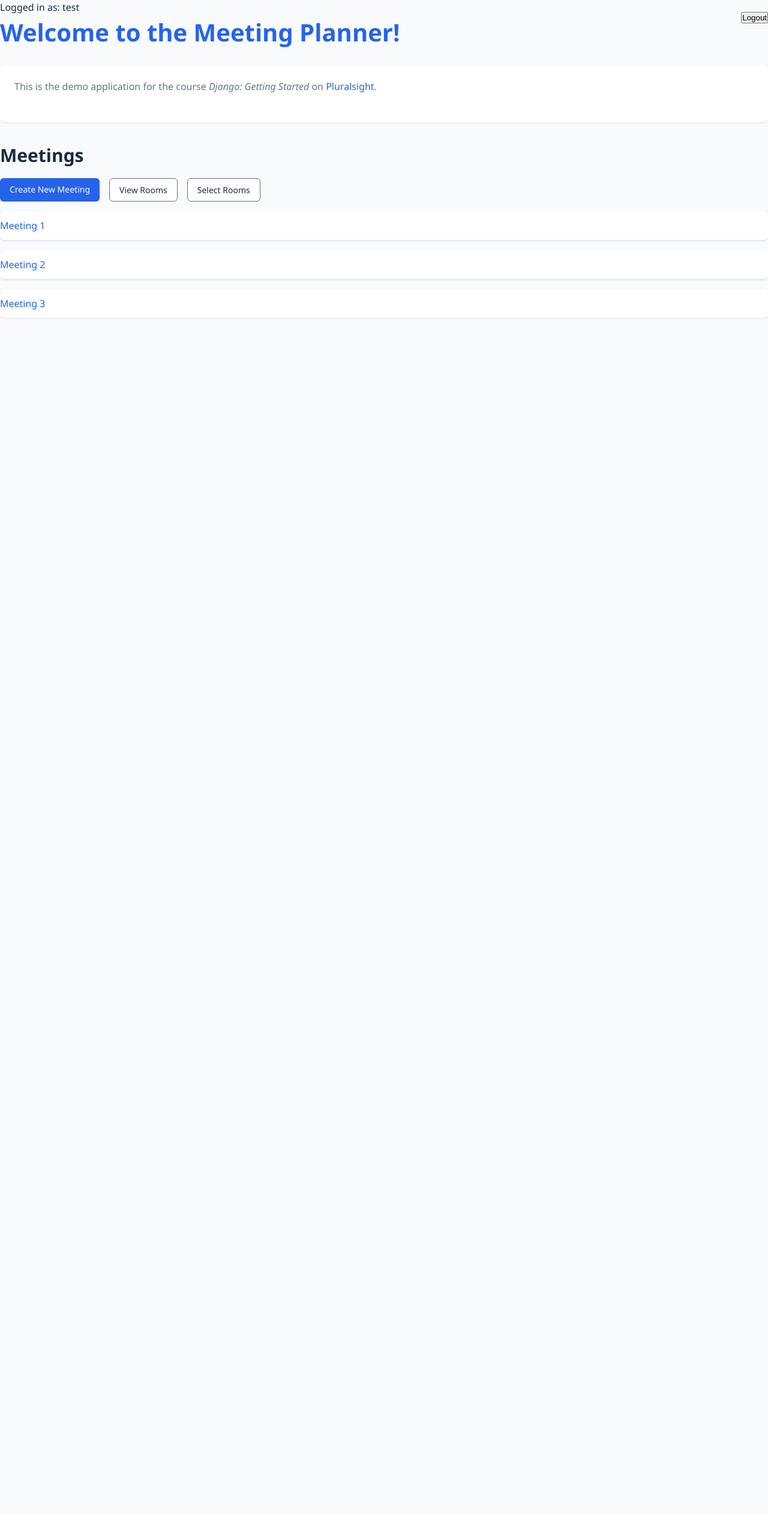
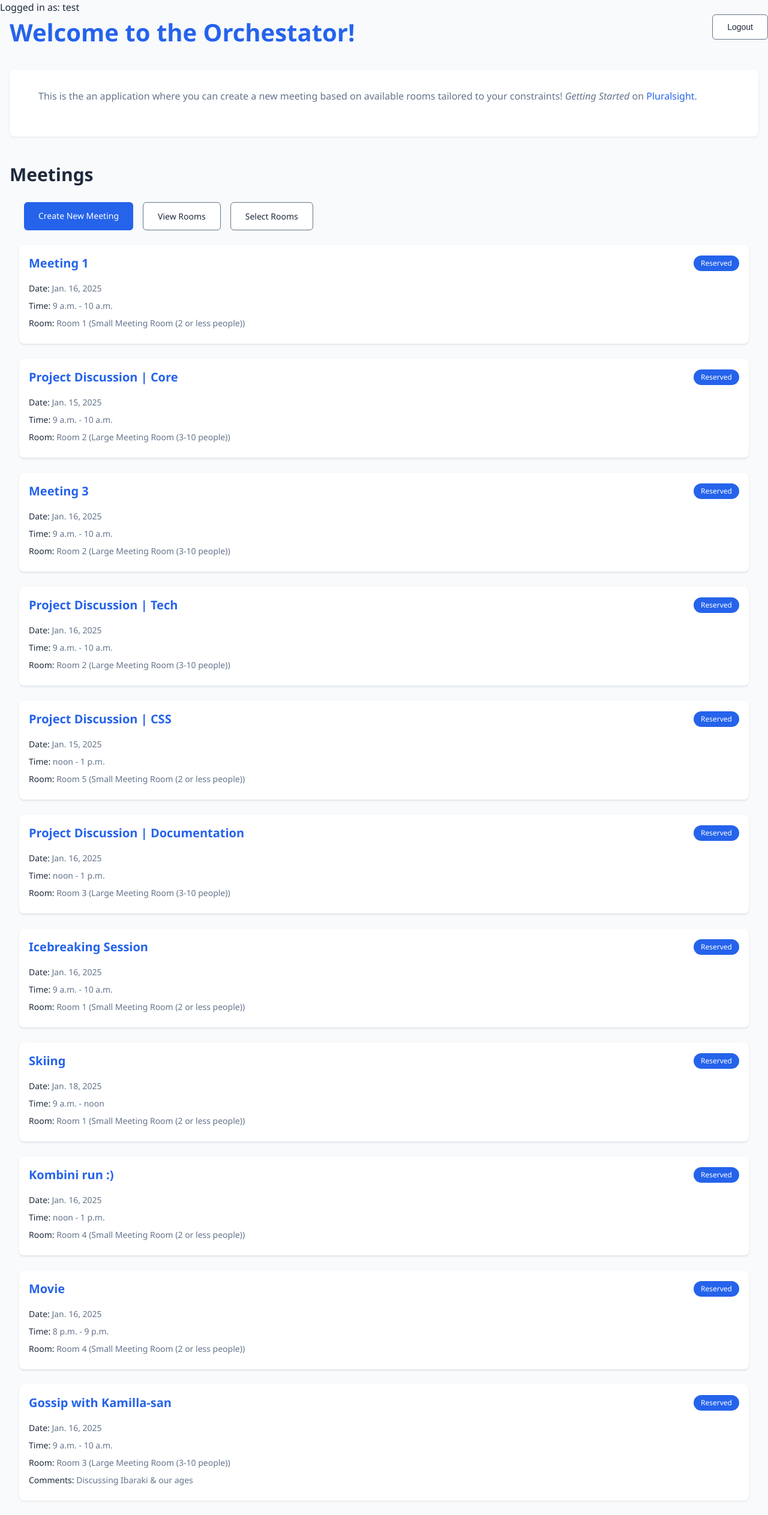
Before and after one commit to Gayatrivk22/meeting_planner, a Django app: page / in a window 1280 px wide. Shown: the whole page at 60% size. Before the commit the page ends 531 px from the top, so only its background shows below. Run offline with Django 4.2, Linux system fonts and the light colour scheme; a user stored in the database is signed in; data comes from the database, SQL or seed files in the repository.

Commit message:
Update models, views, and templates; add new migrations

```diff
--- a/meetings/models.py
+++ b/meetings/models.py
@@ -10,12 +10,41 @@ class Room(models.Model):
     room_number = models.IntegerField()
     capacity = models.IntegerField(default=10, help_text="Maximum number of people")
     is_private = models.BooleanField(default=False)
+
+    # Room types will be determined automatically based on capacity
     ROOM_TYPES = [
-        ('SMALL', 'Small Meeting Room'),
-        ('LARGE', 'Large Meeting Room'),
-        ('CONF', 'Conference Room'),
+        ('SMALL', 'Small Meeting Room (2 or less people)'),
+        ('LARGE', 'Large Meeting Room (3-10 people)'),
+        ('CONF', 'Conference Room (11+ people)'),
     ]
-    room_type = models.CharField(max_length=10, choices=ROOM_TYPES, default='SMALL')
+
+    # Amenities
+    AMENITIES = [
+        ('PROJ', 'Projector'),
+        ('TV', 'TV Screen'),
+        ('WHBD', 'Whiteboard'),
+        ('VC', 'Video Conferencing'),
+        ('PHONE', 'Conference Phone'),
+        ('COFFEE', 'Coffee Machine'),
+        ('WATER', 'Water Dispenser'),
+    ]
+    amenities = models.JSONField(default=list, help_text="List of amenities available in the room")
+
+    @property
+    def room_type(self):
+        if self.capacity <= 2:
+            return 'SMALL'
+        elif self.capacity <= 10:
+            return 'LARGE'
+        else:
+            return 'CONF'
+
+    @property
+    def room_type_display(self):
+        return dict(self.ROOM_TYPES)[self.room_type]
+
+    def __str__(self):
+        return f"{self.name} on floor {self.floor}: room no. {self.room_number}"
 
 
 class Meeting(models.Model):
@@ -33,9 +62,9 @@ class Meeting(models.Model):
 
 class Check(models.Model):
     # Room requirements
-    capacity = models.IntegerField(default=10, help_text="Maximum number of people")
+    capacity = models.IntegerField(default=2, help_text="Number of people")
     is_private = models.BooleanField(default=False)
-    room_type = models.CharField(max_length=10, choices=Room.ROOM_TYPES, default='SMALL')
+    required_amenities = models.JSONField(default=list, help_text="List of required amenities")
 
     # Time requirements
     date = models.DateField(default=datetime.today())
@@ -54,14 +83,17 @@ class Check(models.Model):
         return not meetings.exists()
 
     @staticmethod
-    def find_available_rooms(date, start_time, end_time, capacity, room_type, is_private):
+    def find_available_rooms(date, start_time, end_time, capacity, is_private, required_amenities):
         """Find available rooms that match requirements"""
         # Get all rooms that meet basic requirements
         rooms = Room.objects.filter(
             capacity__gte=capacity,
-            room_type=room_type,
             is_private=is_private
         )
+
+        # Filter rooms by required amenities
+        if required_amenities:
+            rooms = [room for room in rooms if all(amenity in room.amenities for amenity in required_amenities)]
 
         # Check each room's availability
         available_rooms = []
--- a/templates/base.html
+++ b/templates/base.html
@@ -11,7 +11,7 @@
        Logged in as: {{ user.get_username }}
        <form method="post" action="{% url 'logout' %}" style="float:right">
            {% csrf_token %}
-           <button type="submit">Logout</button>
+           <button type="submit" class="btn btn-secondary">Logout</button>
        </form>
     {% else %}
        <a href="{% url 'login' %}">Login</a>
--- a/templates/meetings/new.html
+++ b/templates/meetings/new.html
@@ -9,6 +9,6 @@
         {{ form }}
     </table>
     {% csrf_token %}
-    <button type="submit">Create</button>
+    <button type="submit" class="btn btn-primary">Create</button>
 </form>
 {% endblock %}
--- a/templates/website/welcome.html
+++ b/templates/website/welcome.html
@@ -3,11 +3,11 @@
 {% block title %}Welcome{% endblock %}
 
 {% block content %}
-    <h1>Welcome to the Meeting Planner!</h1>
+    <h1>Welcome to the Orchestator!</h1>
     <div class="card">
         <p>
-            This is the demo application for the course
-            <em>Django: Getting Started</em>
+            This is the an application where you can create a new meeting based on available rooms tailored to your constraints!
+            <em>Getting Started</em>
             on <a href="https://www.pluralsight.com" target="_blank">Pluralsight</a>.
         </p>
     </div>
@@ -23,9 +23,20 @@
         <ul class="list">
             {% for meeting in meetings %}
                 <li class="card">
-                    <a href="{% url 'detail' meeting.id %}">
-                        {{ meeting.title }}
-                    </a>
+                    <div class="meeting-header">
+                        <a href="{% url 'detail' meeting.id %}">
+                            {{ meeting.title }}
+                        </a>
+                        <span class="meeting-status">Reserved</span>
+                    </div>
+                    <div class="meeting-details">
+                        <p><strong>Date:</strong> {{ meeting.date }}</p>
+                        <p><strong>Time:</strong> {{ meeting.start_time }} - {{ meeting.end_time }}</p>
+                        <p><strong>Room:</strong> {{ meeting.room.name }} ({{ meeting.room.room_type_display }})</p>
+                        {% if meeting.comments %}
+                            <p><strong>Comments:</strong> {{ meeting.comments }}</p>
+                        {% endif %}
+                    </div>
                 </li>
             {% endfor %}
         </ul>
--- a/website/static/website/style.css
+++ b/website/static/website/style.css
@@ -58,19 +58,22 @@ h1 {
     font-size: 2.5rem;
     font-weight: 700;
     color: var(--primary);
-    margin-bottom: 1.5rem;
+    margin-bottom: 2rem;
+    padding: 0 1rem;
 }
 
 h2 {
     font-size: 1.875rem;
     font-weight: 600;
     color: var(--text);
-    margin: 2rem 0 1rem;
+    margin: 2.5rem 0 1.5rem;
+    padding: 0 1rem;
 }
 
 p {
     margin-bottom: 1.5rem;
     color: var(--secondary);
+    padding: 0 1rem;
 }
 
 /* Links */
@@ -87,7 +90,7 @@ a:hover {
 /* Buttons */
 .btn {
     display: inline-block;
-    padding: 0.5rem 1rem;
+    padding: 0.75rem 1.5rem;
     border-radius: 0.375rem;
     font-weight: 500;
     text-align: center;
@@ -121,9 +124,9 @@ a:hover {
 .card {
     background-color: var(--surface);
     border-radius: 0.5rem;
-    padding: 1.5rem;
+    padding: 2rem;
     box-shadow: 0 1px 3px rgba(0, 0, 0, 0.1);
-    margin-bottom: 1rem;
+    margin: 0 1rem 1.5rem;
     transition: transform 0.2s ease, box-shadow 0.2s ease;
 }
 
@@ -135,11 +138,12 @@ a:hover {
 /* Lists */
 .list {
     list-style: none;
-    margin: 1rem 0;
+    margin: 1.5rem 0;
+    padding: 0 1rem;
 }
 
 .list li {
-    padding: 0.75rem 0;
+    padding: 1rem;
     border-bottom: 1px solid #e2e8f0;
 }
 
@@ -151,26 +155,29 @@ a:hover {
 .actions {
     display: flex;
     gap: 1rem;
-    margin: 1rem 0;
+    margin: 1.5rem;
+    padding: 0 1rem;
 }
 
 /* Forms */
 .form-card {
     max-width: 600px;
     margin: 0 auto;
+    padding: 2rem;
 }
 
 form {
-    margin: 1rem 0;
+    margin: 1.5rem 0;
 }
 
 .form-group {
-    margin-bottom: 1.5rem;
+    margin-bottom: 2rem;
+    padding: 0 1rem;
 }
 
 input, select, textarea {
     width: 100%;
-    padding: 0.75rem;
+    padding: 1rem;
     margin-top: 0.5rem;
     border: 1px solid #e2e8f0;
     border-radius: 0.375rem;
@@ -284,19 +293,104 @@ label {
     background-color: #f8fafc;
 }
 
+/* Meeting Card Styles */
+.meeting-header {
+    display: flex;
+    align-items: center;
+    justify-content: space-between;
+    margin-bottom: 1rem;
+}
+
+.meeting-header a {
+    font-size: 1.25rem;
+    font-weight: 600;
+    color: var(--primary);
+    text-decoration: none;
+}
+
+.meeting-header a:hover {
+    color: var(--primary-dark);
+}
+
+.meeting-status {
+    display: inline-block;
+    background-color: var(--primary);
+    color: white;
+    padding: 0.25rem 0.75rem;
+    border-radius: 1rem;
+    font-size: 0.75rem;
+    margin-left: 0.5rem;
+}
+
+.meeting-details {
+    color: var(--secondary);
+    font-size: 0.875rem;
+    margin-top: 0.5rem;
+}
+
+.meeting-details p {
+    margin: 0.5rem 0;
+    padding: 0;
+}
+
+.meeting-details strong {
+    color: var(--text);
+    font-weight: 500;
+}
+
+/* Amenities List */
+.amenities-list {
+    list-style: none;
+    margin: 0.5rem 0;
+    padding: 0;
+}
+
+.amenities-list li {
+    display: inline-block;
+    background-color: var(--background);
+    color: var(--secondary);
+    padding: 0.25rem 0.75rem;
+    border-radius: 0.25rem;
+    margin: 0.25rem;
+    font-size: 0.75rem;
+}
+
+/* Checkbox Group */
+.checkbox-group {
+    display: grid;
+    grid-template-columns: repeat(auto-fill, minmax(200px, 1fr));
+    gap: 1rem;
+    margin-top: 1rem;
+    padding: 0 1rem;
+}
+
+.checkbox-group label {
+    display: flex;
+    align-items: center;
+    gap: 0.75rem;
+    font-weight: normal;
+    cursor: pointer;
+}
+
+.checkbox-group input[type="checkbox"] {
+    width: auto;
+    margin: 0;
+}
+
 .result-message {
     text-align: center;
-    padding: 2rem;
+    padding: 2.5rem;
     background: var(--surface);
     border-radius: 0.5rem;
     box-shadow: 0 1px 3px rgba(0, 0, 0, 0.1);
     color: var(--secondary);
+    margin: 1.5rem;
 }
 
 /* Responsive */
 @media (max-width: 768px) {
     .container {
-        padding: 0 0.5rem;
+        padding: 0 1.5rem;
     }
 
     h1 {
```
Also changed, not shown: other parts of website/static/website/style.css (+18 -16 lines), meetings/management/commands/setup_room_amenities.py (added, +23 -0 lines), meetings/views.py (+19 -8 lines), templates/meetings/display.html (+9 -1 lines), templates/meetings/rooms_list.html (+9 -1 lines), db.sqlite3, meetings/management/__init__.py (added), meetings/migrations/0011_remove_check_room_type_remove_room_room_type_and_more.py (added).
